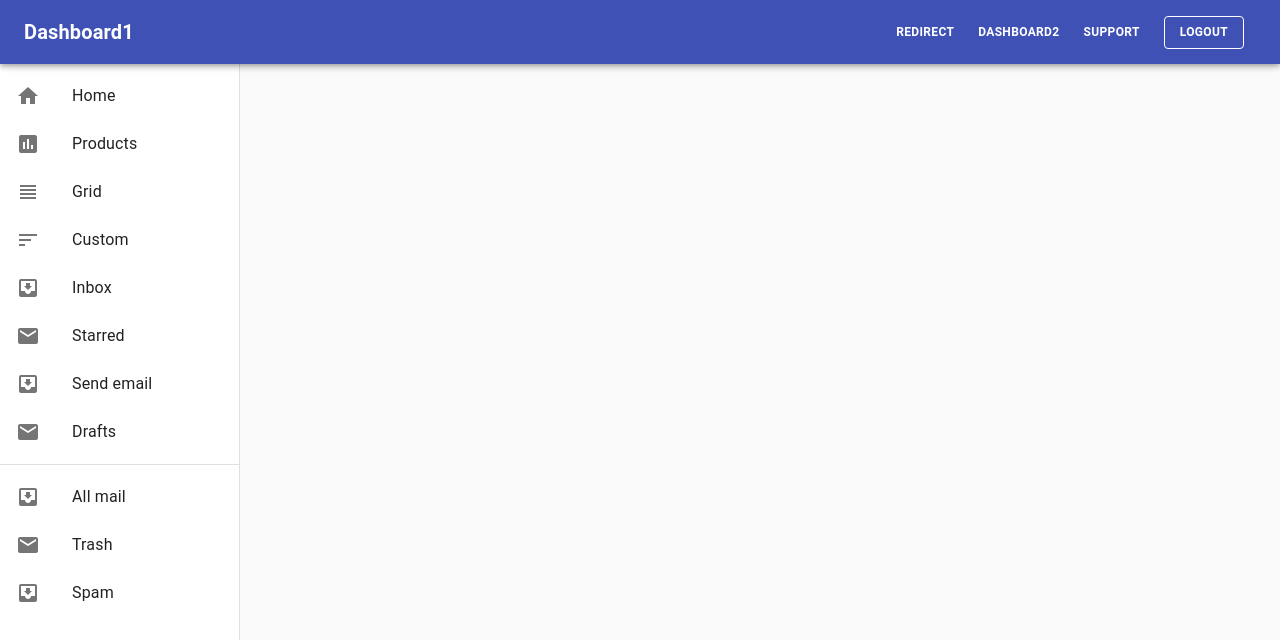
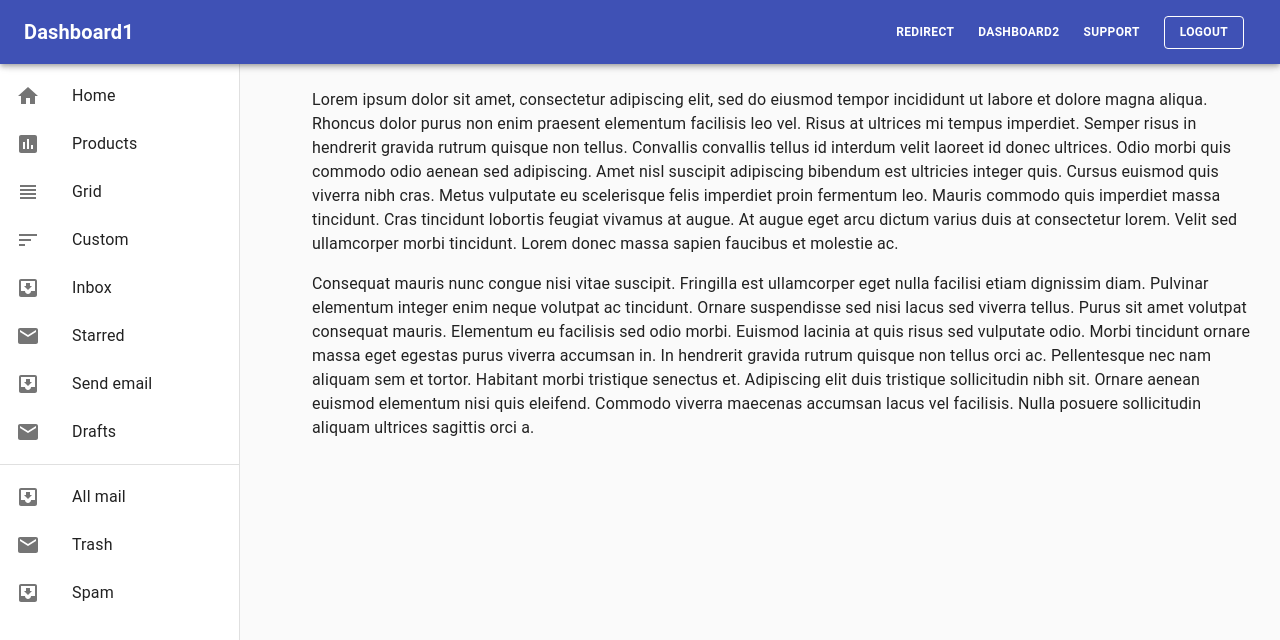
Before and after one commit to sa-webb/mern-dashboard, a React (Create React App) app: page / in a window 1280 px wide. Shown: the top 640 px of the page. Built offline with nearby package versions, Linux system fonts and the light colour scheme.

Commit message:
added direct route to currently edited component

```diff
--- a/src/routes.js
+++ b/src/routes.js
@@ -1,12 +1,19 @@
 import React from 'react';
 import {Route, BrowserRouter as Router, Switch } from 'react-router-dom';
-import { NavBar } from './components/NavBar';
+
+import { Home } from './pages/home';
+import { Inventory } from './pages/inventory';
+import { Freight } from './pages/freight';
+import { Create } from './components/inventory/Create';
 
 export const AppRouter = () => {
     return (
         <Router>
             <Switch>
-                <Route exact path="/" component={NavBar} />
+                <Route exact path="/" component={Home} />
+                <Route exact path="/inventory" component={Inventory} />
+                <Route exact path="/freight" component={Freight} />
+                <Route exact path="/inventory/create" component={Inventory} />
             </Switch>
         </Router>
     )
```
